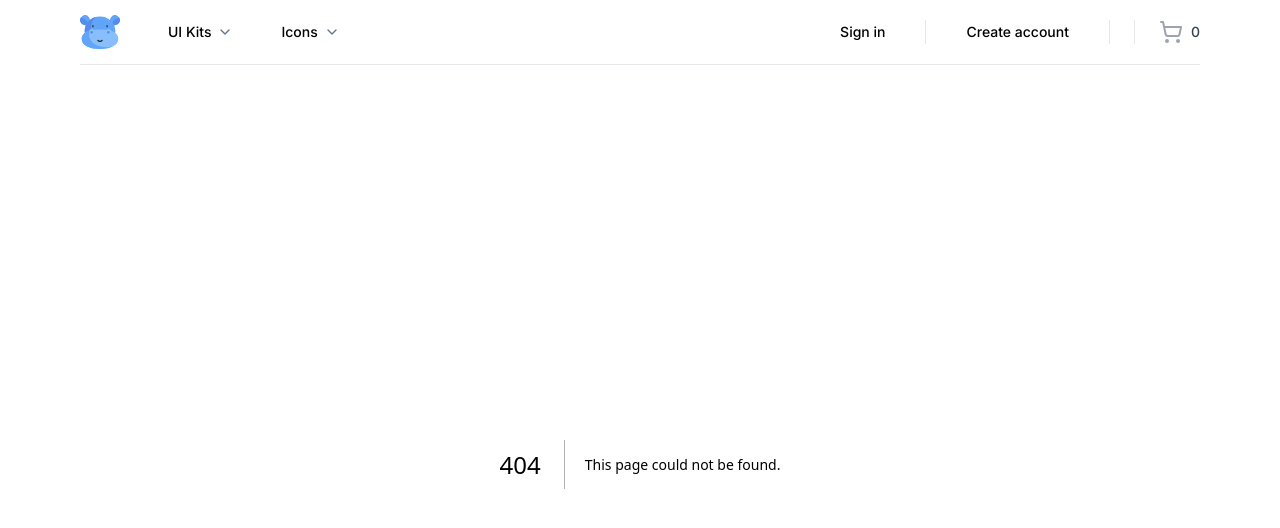
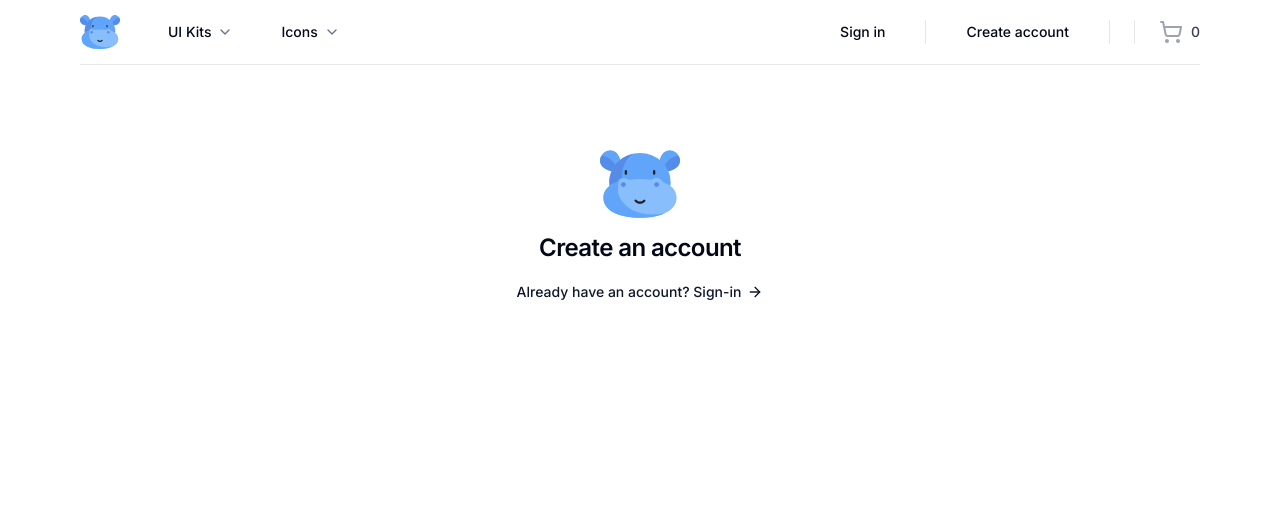
Before and after one commit to taiwo2/Market-place, a Next.js app: page /sign-up in a window 1280 px wide. Before the commit this address had no page. Shown: the top 528 px of the page. Built offline with nearby package versions, Linux system fonts and the light colour scheme.

Commit message:
Add signup page

```diff
--- /dev/null
+++ b/src/app/(auth)/sign-up/page.tsx
@@ -0,0 +1,44 @@
+'use client'
+
+import { Icons } from '@/components/Icons'
+import {
+  Button,
+  buttonVariants,
+} from '@/components/ui/button'
+import { ArrowRight } from 'lucide-react'
+import Link from 'next/link'
+
+
+const Page = () => {
+
+  return (
+    <>
+      <div className='container relative flex pt-20 flex-col items-center justify-center lg:px-0'>
+        <div className='mx-auto flex w-full flex-col justify-center space-y-6 sm:w-[350px]'>
+          <div className='flex flex-col items-center space-y-2 text-center'>
+            <Icons.logo className='h-20 w-20' />
+            <h1 className='text-2xl font-semibold tracking-tight'>
+              Create an account
+            </h1>
+
+            <Link
+              className={buttonVariants({
+                variant: 'link',
+                className: 'gap-1.5',
+              })}
+              href='/sign-in'>
+              Already have an account? Sign-in
+              <ArrowRight className='h-4 w-4' />
+            </Link>
+          </div>
+
+          <div className='grid gap-6'>
+
+          </div>
+        </div>
+      </div>
+    </>
+  )
+}
+
+export default Page
```
